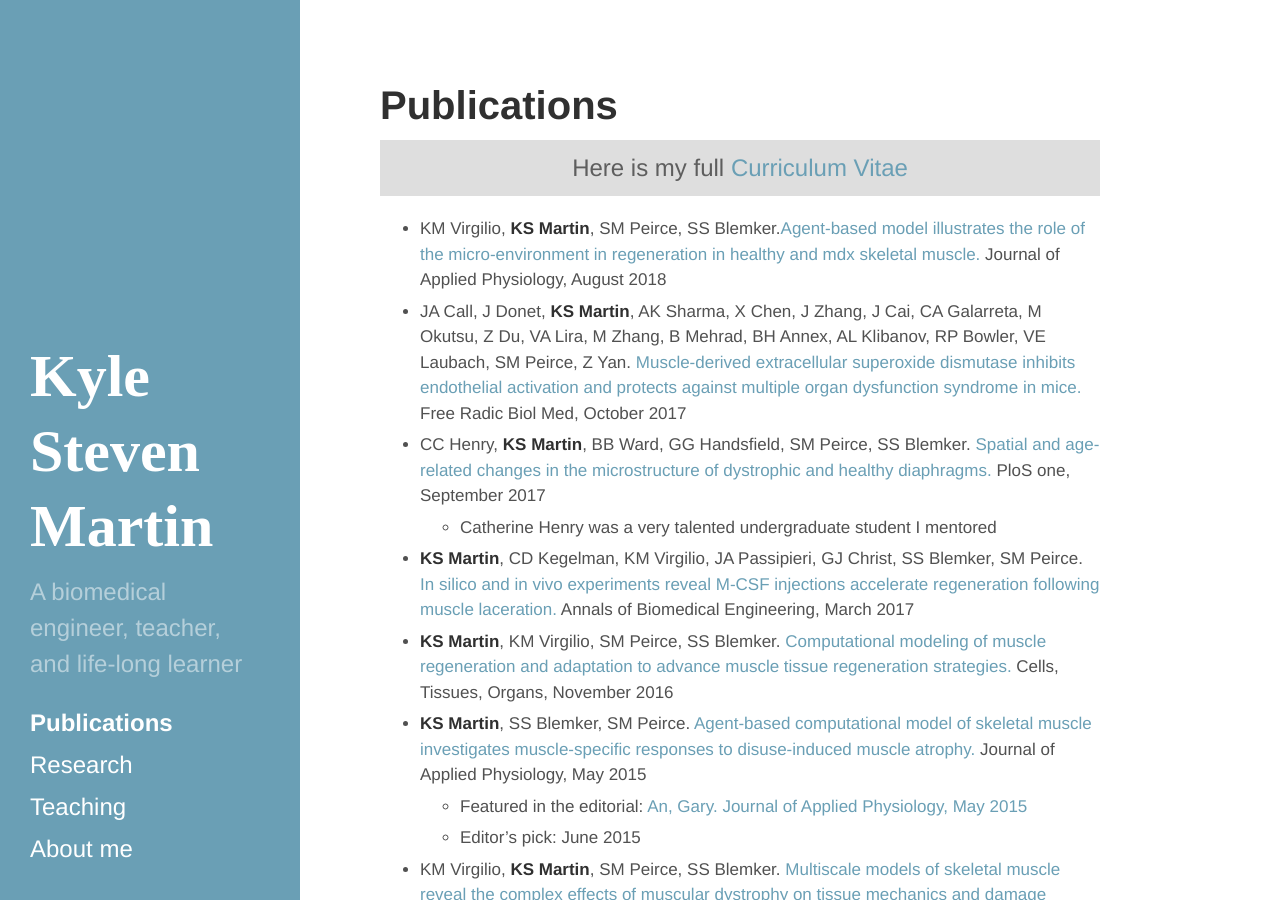
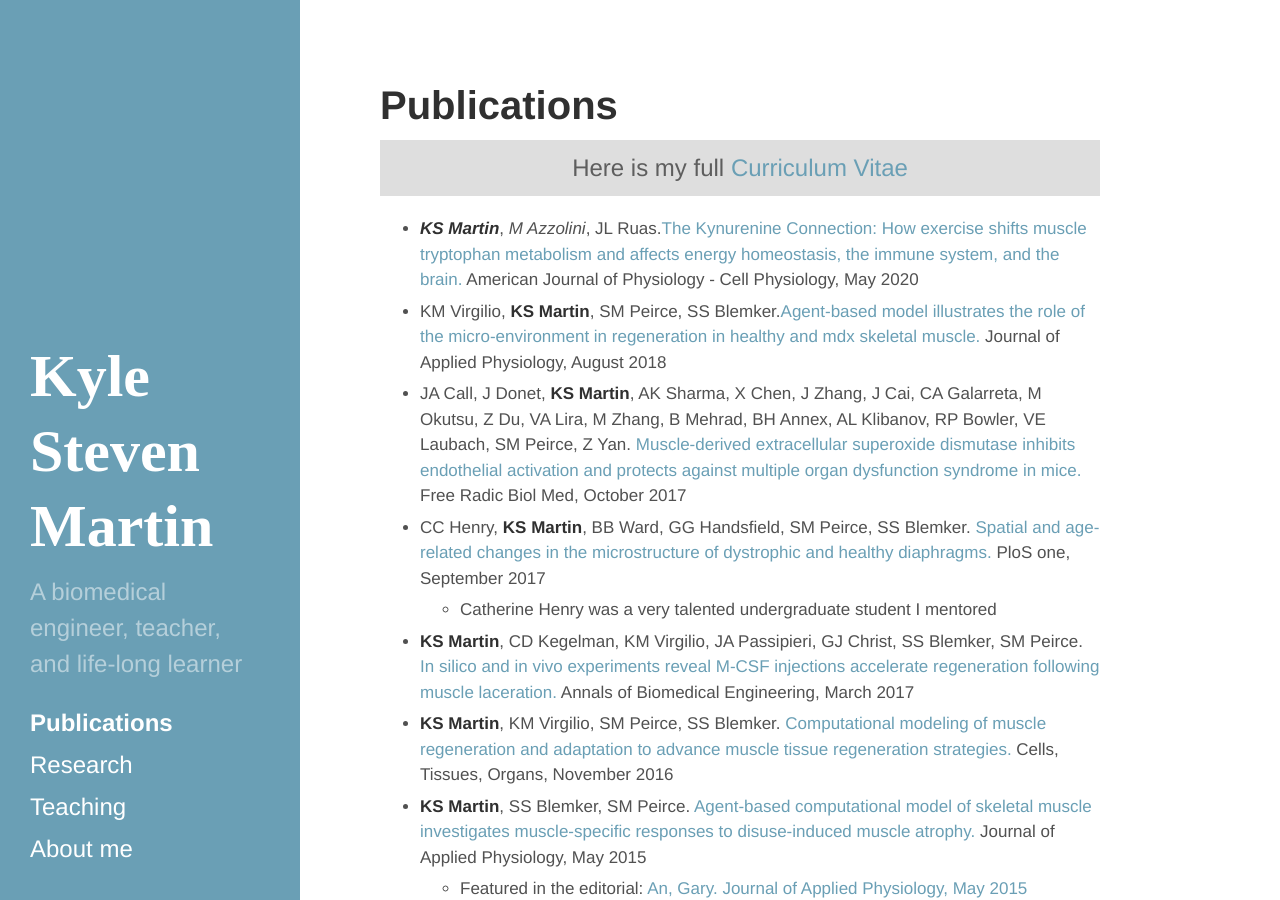
Before and after one commit to ksm362/ksm362.github.io, a Jekyll site: the page built from PubsCV.md, in a window 1280 px wide and 900 px high. Built offline with Jekyll 4.4.1, drawn with Linux system fonts in a browser that asks for light colours.

Commit message:
updated CV
send it on up

```diff
--- a/PubsCV.md
+++ b/PubsCV.md
@@ -7,6 +7,7 @@ title: Publications
   <font size="+2">Here is my full <a href="/pdfs/KSM_CV.pdf">Curriculum Vitae</a></font>
 </p>
 
+- ***KS Martin***, *M Azzolini*, JL Ruas.[The Kynurenine Connection: How exercise shifts muscle tryptophan metabolism and affects energy homeostasis, the immune system, and the brain.](https://journals.physiology.org/doi/full/10.1152/ajpcell.00580.2019) American Journal of Physiology - Cell Physiology, May 2020
 - KM Virgilio, **KS Martin**, SM Peirce, SS Blemker.[Agent-based model illustrates the role of the micro-environment in regeneration in healthy and mdx skeletal muscle.](https://www.physiology.org/doi/abs/10.1152/japplphysiol.00379.2018) Journal of Applied Physiology, August 2018
 - JA Call, J Donet, **KS Martin**, AK Sharma, X Chen, J Zhang, J Cai, CA Galarreta, M Okutsu, Z Du, VA Lira, M Zhang, B Mehrad, BH Annex, AL Klibanov, RP Bowler, VE Laubach, SM Peirce, Z Yan. [Muscle-derived extracellular superoxide dismutase inhibits endothelial activation and protects against multiple organ dysfunction syndrome in mice.](http://www.sciencedirect.com/science/article/pii/S0891584917307827) Free Radic Biol Med, October 2017
 - CC Henry, **KS Martin**, BB Ward, GG Handsfield, SM Peirce, SS Blemker. [Spatial and age-related changes in the microstructure of dystrophic and healthy diaphragms.](http://journals.plos.org/plosone/article?id=10.1371/journal.pone.0183853) PloS one, September 2017
@@ -20,7 +21,7 @@ title: Publications
 - JA Call, KH Chain, **KS Martin**, VA Lira, M Okutsu, M Zhang, Z Yan. [Enhanced skeletal muscle expression of EcSOD mitigates streptozotocin-induced diabetic cardiomyopathy by reducing oxidative stress and aberrant cell signaling.](http://circheartfailure.ahajournals.org/content/early/2014/12/11/CIRCHEARTFAILURE.114.001540.short) Circulation: Heart Failure. Dec 2014
 - M Okutsu, JA Call, VA Lira, M Zhang, JA Donet, BA French, **KS Martin**, SM Peirce, CM Rembold, BH Annex, Z Yan. [Extracellular Superoxide Dismutase Ameliorates Skeletal Muscle Abnormalities, Cachexia and Exercise Intolerance in Mice with Congestive Heart Failure.](http://circheartfailure.ahajournals.org/content/7/3/519.short) Circulation: Heart Failure. May 2014
 - AO Awojoodu, ME Ogle, LS Sefcik, DT Bowers, **KS Martin**, KL Brayman, KR Lynch, SM Peirce, E Botchwey. [Sphingosine 1-phosphate receptor 3 regulates recruitment of anti-inflammatory monocytes to microvessels during implant arteriogenesis.](http://www.pnas.org/content/110/34/13785.full?sid=d5bcd80b-44ca-4c12-a599-57e9ac4b6d4c) Proceedings of the National Academy of Sciences. August 2014
--  *AM Guendel*, ***KS Martin***, J Cutts, PL Foley, AM Bailey, F Mac Gabhann, TR Cardinal, SM Peirce. [Murine Spinotrapezius Model to Assess the Impact of Arteriolar Ligation on Microvascular Function and Remodeling.](http://www.ncbi.nlm.nih.gov/pmc/articles/PMC3622090/) Journal of Visualized Experiments. March 2013
+- *AM Guendel*, ***KS Martin***, J Cutts, PL Foley, AM Bailey, F Mac Gabhann, TR Cardinal, SM Peirce. [Murine Spinotrapezius Model to Assess the Impact of Arteriolar Ligation on Microvascular Function and Remodeling.](http://www.ncbi.nlm.nih.gov/pmc/articles/PMC3622090/) Journal of Visualized Experiments. March 2013
 - M Zhang, M Huang, C Le, PB Zanzonico, F Claus, KS Kolbert, **KS Martin**, CC Ling, JA Koutcher, JL Humm.  [Accuracy and reproducibility of tumor positioning during prolonged and multimodality animal imaging studies.](http://iopscience.iop.org/article/10.1088/0031-9155/53/20/021/meta)	 Physics in Medicine and Biology. October 2008
 
 <p class="message" style="text-align:center">
```
Also changed, not shown: 1 other file.
